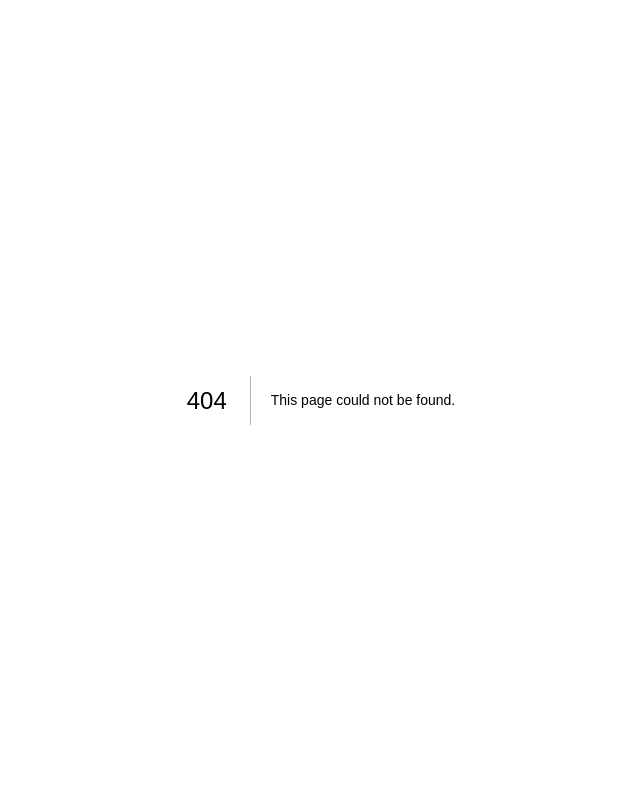
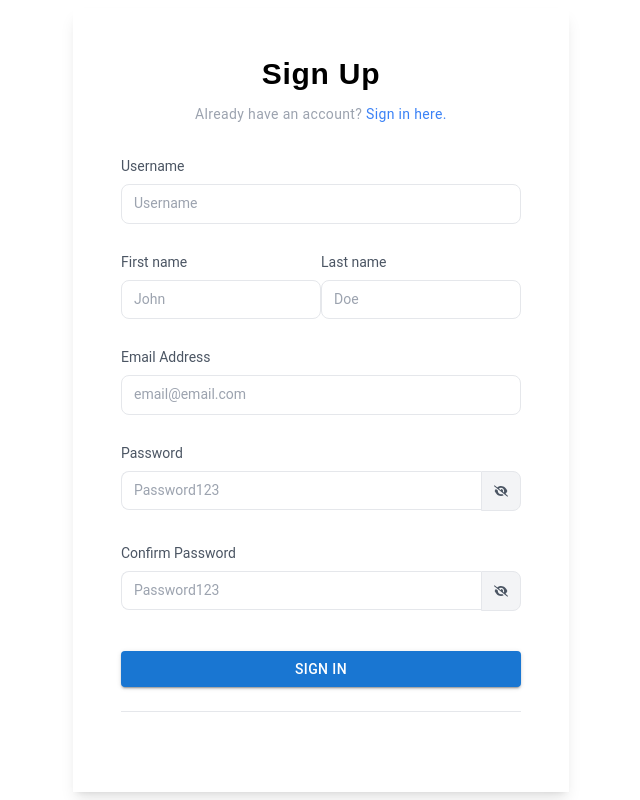
Before and after one commit to JoshHaywood/messaging-app, a Next.js app: page /register in a window 1280 px wide. Before the commit this address had no page. Shown: the whole page, without its empty margins (319-959 px from the left). Built offline with nearby package versions, Linux system fonts and the light colour scheme.

Commit message:
Create register form.
- Created register form
- Updated password toggle styling and added additional SVG
- Added focus state for password toggle

```diff
--- a/app.css
+++ b/app.css
@@ -24,3 +24,8 @@ html, body {
 h1, h2, h3, h4, h5, h6 {
   font-family: 'Raleway', sans-serif;
 }
+
+#passwordToggle {
+  box-shadow: 0 0 0 calc(3px + var(--tw-ring-offset-width)) var(--tw-ring-color);
+  clip-path: inset(-3px -3px -3px 0px);
+}
--- a/components/auth/Input.tsx
+++ b/components/auth/Input.tsx
@@ -2,6 +2,7 @@ import { useState } from "react";
 
 export default function Input(props: any) {
   const [passwordShow, setPasswordShow] = useState(false);
+  const [isFocused, setIsFocused] = useState(false);
 
   // Password toggle handler
   const togglePassword = () => {
@@ -9,30 +10,55 @@ export default function Input(props: any) {
   };
 
   return props.type === "password" ? (
-    <div className="mb-4">
+    <div className="mb-8">
       <label className="block mb-2 text-sm font-normal text-gray-600">
-        Password
+        {props.label}
       </label>
 
-      <div className="w-full flex space-x-2.5 items-center">
+      <div className="w-full flex items-center">
         <input
           type={passwordShow ? "text" : props.type}
           autoComplete="off"
           placeholder={props.placeholder}
           maxLength={64}
           required
-          className="w-full px-3 py-2.5 text-sm leading-tight border rounded-lg focus:ring-opacity-50 focus:outline-none focus:ring focus:ring-blue-500 text-gray-400"
+          onFocus={() => setIsFocused(true)}
+          onBlur={() => setIsFocused(false)}
+          className="w-full px-3 py-2.5 text-sm leading-tight border border-r-0 rounded-lg rounded-r-none focus:ring-opacity-50 focus:outline-none focus:ring focus:ring-blue-500 text-gray-400"
         />
 
+        {/* If password is shown, show the eye icon, else show the hide icon */}
+        {passwordShow ? (
+          <div
+            id={`${isFocused && "passwordToggle"}`}
+            className="p-3 border rounded-r-lg bg-gray-100"
+          >
             {/* Attribution: https://fontawesome.com/icons/eye?s=solid&f=classic */}
             <svg
               xmlns="http://www.w3.org/2000/svg"
               viewBox="0 0 576 512"
               onClick={togglePassword}
-          className="h-3 w-3 fill-gray-600 hover:cursor-pointer hover:fill-blue-600"
+              className="h-3.5 w-3.5 fill-gray-600 hover:cursor-pointer"
             >
               <path d="M288 32c-80.8 0-145.5 36.8-192.6 80.6C48.6 156 17.3 208 2.5 243.7c-3.3 7.9-3.3 16.7 0 24.6C17.3 304 48.6 356 95.4 399.4C142.5 443.2 207.2 480 288 480s145.5-36.8 192.6-80.6c46.8-43.5 78.1-95.4 93-131.1c3.3-7.9 3.3-16.7 0-24.6c-14.9-35.7-46.2-87.7-93-131.1C433.5 68.8 368.8 32 288 32zM432 256c0 79.5-64.5 144-144 144s-144-64.5-144-144s64.5-144 144-144s144 64.5 144 144zM288 192c0 35.3-28.7 64-64 64c-11.5 0-22.3-3-31.6-8.4c-.2 2.8-.4 5.5-.4 8.4c0 53 43 96 96 96s96-43 96-96s-43-96-96-96c-2.8 0-5.6 .1-8.4 .4c5.3 9.3 8.4 20.1 8.4 31.6z" />
             </svg>
+          </div>
+        ) : (
+          <div
+            id={`${isFocused && "passwordToggle"}`}
+            className="p-3 border rounded-r-lg bg-gray-100"
+          >
+            {/* Attribution: https://fontawesome.com/icons/eye-slash?s=solid&f=classic */}
+            <svg
+              xmlns="http://www.w3.org/2000/svg"
+              viewBox="0 0 640 512"
+              onClick={togglePassword}
+              className="h-3.5 w-3.5 fill-gray-600 hover:cursor-pointer"
+            >
+              <path d="M38.8 5.1C28.4-3.1 13.3-1.2 5.1 9.2S-1.2 34.7 9.2 42.9l592 464c10.4 8.2 25.5 6.3 33.7-4.1s6.3-25.5-4.1-33.7L525.6 386.7c39.6-40.6 66.4-86.1 79.9-118.4c3.3-7.9 3.3-16.7 0-24.6c-14.9-35.7-46.2-87.7-93-131.1C465.5 68.8 400.8 32 320 32c-68.2 0-125 26.3-169.3 60.8L38.8 5.1zM223.1 149.5C248.6 126.2 282.7 112 320 112c79.5 0 144 64.5 144 144c0 24.9-6.3 48.3-17.4 68.7L408 294.5c5.2-11.8 8-24.8 8-38.5c0-53-43-96-96-96c-2.8 0-5.6 .1-8.4 .4c5.3 9.3 8.4 20.1 8.4 31.6c0 10.2-2.4 19.8-6.6 28.3l-90.3-70.8zm223.1 298L373 389.9c-16.4 6.5-34.3 10.1-53 10.1c-79.5 0-144-64.5-144-144c0-6.9 .5-13.6 1.4-20.2L83.1 161.5C60.3 191.2 44 220.8 34.5 243.7c-3.3 7.9-3.3 16.7 0 24.6c14.9 35.7 46.2 87.7 93 131.1C174.5 443.2 239.2 480 320 480c47.8 0 89.9-12.9 126.2-32.5z" />
+            </svg>
+          </div>
+        )}
       </div>
     </div>
   ) : (
--- /dev/null
+++ b/pages/register.tsx
@@ -0,0 +1,96 @@
+import Head from "next/head";
+import Link from "next/link";
+
+import Input from "../components/auth/Input";
+import Button from "@mui/material/Button";
+
+export default function Register() {
+  return (
+    <>
+      <Head>
+        <title>ChatHub | Register</title>
+      </Head>
+
+      <div className="w-screen h-screen flex justify-center items-center">
+        <div className="w-full sm:w-auto flex flex-col justify-center mx-5 sm:mx-0 p-5 sm:p-12 shadow-lg bg-white">
+          {/* Heading */}
+          <h1 className="mb-3 text-center font-bold text-3xl tracking-wide text-black">
+            Sign Up
+          </h1>
+
+          <div className="text-center tracking-wide text-sm text-gray-400">
+                Already have an account?{" "}
+                <Link
+                  className="inline-block text-sm text-cyan-1000 align-baseline text-blue-500 hover:text-blue-700 hover:underline"
+                  href="/"
+                >
+                  Sign in here.
+                </Link>
+              </div>
+
+          {/* Registration form */}
+          <form className="sm:w-[400px] py-8">
+            {/* Username */}
+            <Input
+              label="Username"
+              type="text"
+              placeholder="Username"
+            />
+
+            {/* Names row */}
+            <div className="sm:flex sm:justify-between">
+              {/* First name */}
+              <Input
+                label="First name"
+                type="text"
+                placeholder="John"
+              />
+
+              {/* Last name */}
+              <Input
+                label="Last name"
+                type="text"
+                placeholder="Doe"
+              />
+            </div>
+
+            {/* Email */}
+            <Input
+              label="Email Address"
+              type="email"
+              placeholder="email@email.com"
+            />
+
+            {/* Password */}
+            <Input
+              label="Password"
+              type="password"
+              placeholder="Password123"
+            />
+
+            {/* Confirm password */}
+            <Input
+              label="Confirm Password"
+              type="password"
+              placeholder="Password123"
+            />
+
+            {/* Submit button */}
+            <div className="mb-6 mt-10 text-center">
+              <Button
+                type="submit"
+                variant="contained"
+                className="w-full py-1.5rem rounded-lg normal-case bg-blue-500"
+              >
+                Sign in
+              </Button>
+            </div>
+
+            {/* Registration link */}
+            <hr className="border-t" />
+          </form>
+        </div>
+      </div>
+    </>
+  );
+};
```
Lines whose indentation alone changed are shown as unchanged.
